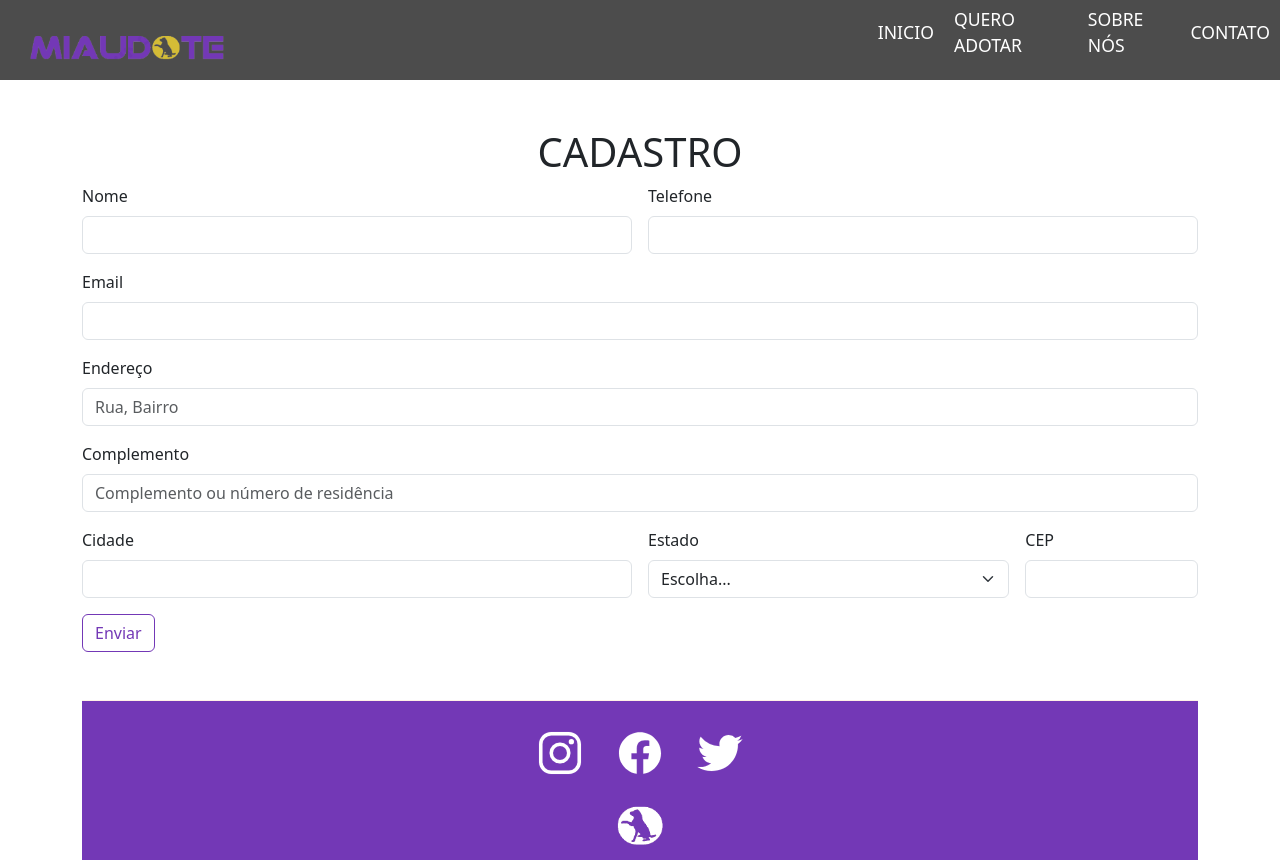
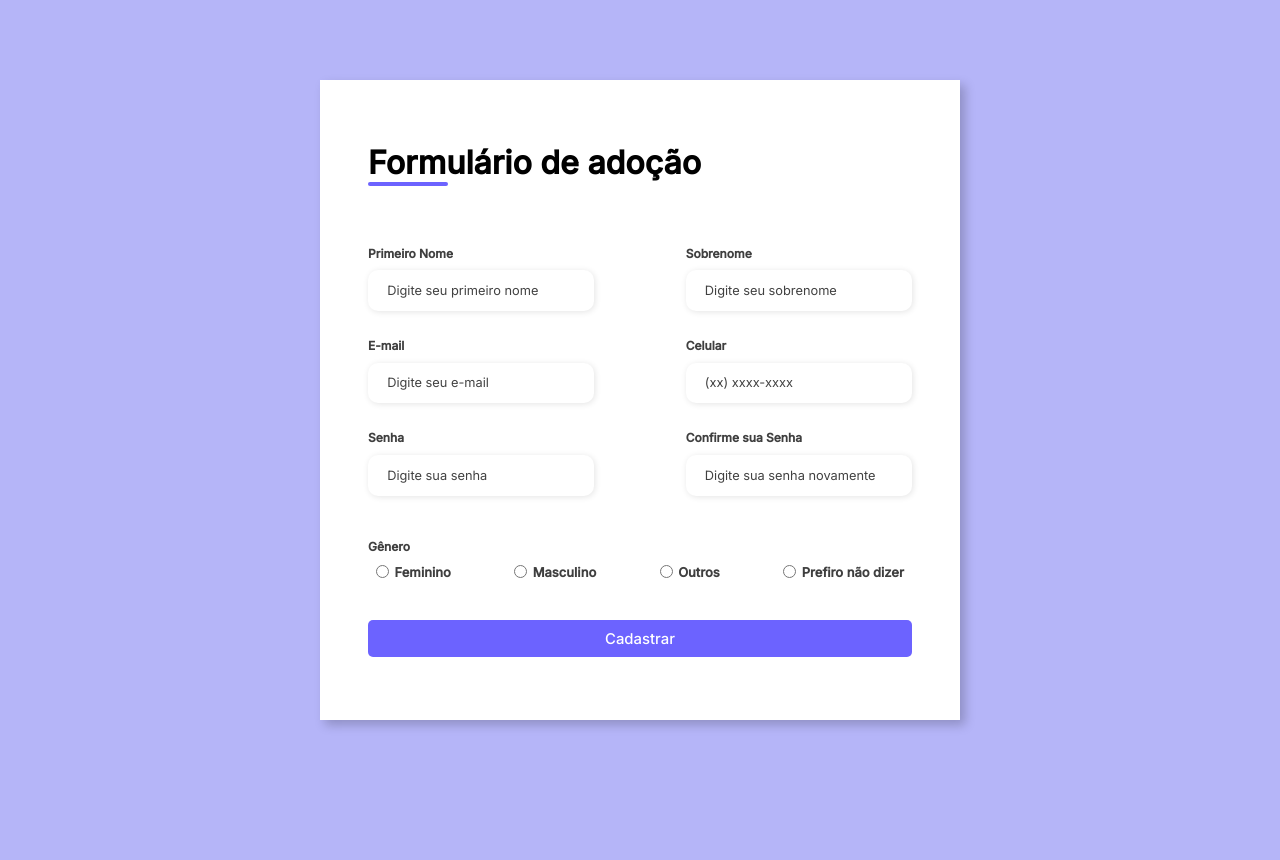
Before and after one commit to mariaeduardaauad/site, a PHP site: page /queroadotar.html in a window 1280 px wide. After the commit the page ends 729 px from the top, so only its background shows below. Run offline with PHP 8.4, Linux system fonts and the light colour scheme.

Commit message:
atualizando pagina de formulario

```diff
--- a/queroadotar.html
+++ b/queroadotar.html
@@ -1,104 +1,96 @@
 <!DOCTYPE html>
-<html lang="pt-BR">
+<html lang="pt-br">
+
 <head>
     <meta charset="UTF-8">
     <meta http-equiv="X-UA-Compatible" content="IE=edge">
     <meta name="viewport" content="width=device-width, initial-scale=1.0">
-    <link href="https://cdn.jsdelivr.net/npm/bootstrap@5.3.0-alpha1/dist/css/bootstrap.min.css" rel="stylesheet"
-    integrity="sha384-GLhlTQ8iRABdZLl6O3oVMWSktQOp6b7In1Zl3/Jr59b6EGGoI1aFkw7cmDA6j6gD" crossorigin="anonymous">
     <link rel="stylesheet" href="styles/queroadotar.css">
-    <title>Document</title>
+    <title>Formulário</title>
 </head>
+
 <body>
-    <header>
-        <div class="logo">
-          <img src="imagem/logoo.png" alt="logo do nav">
+
+
+    <div class="container">
+        <div class="form-image">
+            <img src="imagem/foto-cadastro.jpg" alt="">
         </div>
-        <div class="menu">
-          <ul>
-            <li><a href="index.html">Inicio</a></li>
-            <li><a href="index.html">Quero Adotar</a></li>
-            <li><a href="index.html">Sobre Nós</a></li>
-            <li><a href="index.html">Contato</a></li>
-          </ul>
-        </div>
-      </header>
-        <div class="container mt-5">
-            <div class="row">
-                <div class="col">
-                    <h2 class="display-6 text-center">CADASTRO</h2>
+        <div class="form">
+            <form action="#">
+                <div class="form-header">
+                    <div class="title">
+                        <h1>Formulário de adoção</h1>
                     </div>
                 </div>
 
-            <form class="row g-3">
-                <div class="col-md-6">
-                    <label for="inputName" class="form-label">Nome</label>
-                    <input type="text" class="form-control" id="inputName">
-                </div>
-                <div class="col-md-6">
-                    <label for="inputEmail4" class="form-label">Telefone</label>
-                    <input type="number" class="form-control" id="inputTel">
-                </div>
-                <div class="col-12">
-                    <label for="inputEmail4" class="form-label">Email</label>
-                    <input type="email" class="form-control" id="inputEmail4">
+                <div class="input-group">
+                    <div class="input-box">
+                        <label for="firstname">Primeiro Nome</label>
+                        <input id="firstname" type="text" name="firstname" placeholder="Digite seu primeiro nome" required>
                     </div>
 
-                <div class="col-12">
-                    <label for="inputAddress" class="form-label">Endereço</label>
-                    <input type="text" class="form-control" id="inputAddress" placeholder="Rua, Bairro">
+                    <div class="input-box">
+                        <label for="lastname">Sobrenome</label>
+                        <input id="lastname" type="text" name="lastname" placeholder="Digite seu sobrenome" required>
                     </div>
-                <div class="col-12">
-                    <label for="inputAddress2" class="form-label">Complemento</label>
-                    <input type="text" class="form-control" id="inputAddress2" placeholder="Complemento ou número de residência">
+                    <div class="input-box">
+                        <label for="email">E-mail</label>
+                        <input id="email" type="email" name="email" placeholder="Digite seu e-mail" required>
                     </div>
-                <div class="col-md-6">
-                    <label for="inputCity" class="form-label">Cidade</label>
-                    <input type="text" class="form-control" id="inputCity">
+
+                    <div class="input-box">
+                        <label for="number">Celular</label>
+                        <input id="number" type="tel" name="number" placeholder="(xx) xxxx-xxxx" required>
                     </div>
-                <div class="col-md-4">
-                    <label for="inputState" class="form-label">Estado</label>
-                    <select id="inputState" class="form-select">
-                        <option selected>Escolha...</option>
-                        <option>SP</option>
-                        <option>RJ</option>
-                        <option>ES</option>
-                        <option>MG</option>
+
+                    <div class="input-box">
+                        <label for="password">Senha</label>
+                        <input id="password" type="password" name="password" placeholder="Digite sua senha" required>
+                    </div>
 
 
+                    <div class="input-box">
+                        <label for="confirmPassword">Confirme sua Senha</label>
+                        <input id="confirmPassword" type="password" name="confirmPassword" placeholder="Digite sua senha novamente" required>
+                    </div>
 
-                    </select>
                 </div>
-                <div class="col-md-2">
-                    <label for="inputZip" class="form-label">CEP</label>
-                    <input type="text" class="form-control" id="inputZip">
+
+                <div class="gender-inputs">
+                    <div class="gender-title">
+                        <h6>Gênero</h6>
                     </div>
-                <div class="col-12">
-                    <button type="submit" class="btn btn-outline-warning bt-roxo">Enviar</button>
+
+                    <div class="gender-group">
+                        <div class="gender-input">
+                            <input id="female" type="radio" name="gender">
+                            <label for="female">Feminino</label>
+                        </div>
+
+                        <div class="gender-input">
+                            <input id="male" type="radio" name="gender">
+                            <label for="male">Masculino</label>
+                        </div>
+
+                        <div class="gender-input">
+                            <input id="others" type="radio" name="gender">
+                            <label for="others">Outros</label>
+                        </div>
+
+                        <div class="gender-input">
+                            <input id="none" type="radio" name="gender">
+                            <label for="none">Prefiro não dizer</label>
+                        </div>
+                    </div>
+                </div>
+
+                <div class="continue-button">
+                    <button><a href="index.html">Cadastrar</a> </button>
                 </div>
             </form>
         </div>
-        <div class="container mt-5">
-</body>
-<footer class="rodape">
-
-    <div class="areas-footer">
-        <div class="redes-sociais">
-          <a href=""><ion-icon name="logo-instagram" class="instagram"></ion-icon></a>
-          <a href=""><ion-icon name="logo-facebook"></ion-icon></a>
-          <a href=""><ion-icon name="logo-twitter"></ion-icon></a>
     </div>
-    </div>
-
-    <div class="logo-rodape">
-        <img class="imagem-rodape" src="imagem/logo-diminuida.png" alt="">
-    </div>
-
-</footer>
 </body>
 
-
-<script type="module" src="https://unpkg.com/ionicons@7.1.0/dist/ionicons/ionicons.esm.js"></script>
-<script nomodule src="https://unpkg.com/ionicons@7.1.0/dist/ionicons/ionicons.js"></script>
-
 </html>
--- a/styles/queroadotar.css
+++ b/styles/queroadotar.css
@@ -1,102 +1,210 @@
+@import url('https://fonts.googleapis.com/css2?family=Inter:wght@200;300;400;500&family=Open+Sans:wght@300;400;500;600&display=swap');
 * {
+    padding: 0;
     margin: 0;
-  padding: 0;
     box-sizing: border-box;
+    font-family: 'Inter', sans-serif;
 }
 
-header {
+body {
     width: 100%;
-  height: 10vh;
-  background: rgba(0, 0, 0, 0.7);
+    height: 100vh;
     display: flex;
+    justify-content: center;
     align-items: center;
-  justify-content: space-around;
-
-  z-index: 99;
+    background: #0c0ce94d;
 }
 
-header .logo {
+.container {
+    width: 80%;
+    height: 80vh;
     display: flex;
-  align-items: center;
-  justify-content: flex-start;
-  width: 900px;
-
+    box-shadow: 5px 5px 10px rgba(0, 0, 0, 0.212);
 }
 
-header .logo img {
-  width: 30%;
+.form-image {
+    width: 50%;
+    display: flex;
+    justify-content: center;
+    align-items: center;
+    background-color: #fde3a7d7;
+    padding: 1rem;
 }
 
-header .menu ul {
-  display: flex;
-  justify-content: space-around;
-  align-items: center;
-
+.form-image img {
+    width: 106%;
 }
 
-header .menu ul li {
-  padding: 0 10px;
-  list-style: none;
+.form {
+    width: 50%;
+    display: flex;
+    flex-direction: column;
+    justify-content: center;
+    align-items: center;
+    background-color: #fff;
+    padding: 3rem;
 }
 
-header .menu ul li a {
-  text-decoration: none;
-  text-transform: uppercase;
-  color: white;
-  transition: 0.5s ease;
-  font-weight: 450;
-  font-size: 1.1rem;
-  justify-content: center;
+.form-header {
+    margin-bottom: 3rem;
+    display: flex;
+    justify-content: space-between;
+}
+
+.login-button {
+    display: flex;
     align-items: center;
 }
 
-header .menu ul li a:hover {
-  color: #d4bc36;
+.login-button button {
+    border: none;
+    background-color: #6c63ff;
+    padding: 0.4rem 1rem;
+    border-radius: 5px;
+    cursor: pointer;
 }
 
-.bt-roxo {
-  border: 1px solid #7338b6;
-  color: #7338b6;
+.login-button button:hover {
+    background-color: #6b63fff1;
 }
 
-.rodape{
-  height: 20vh;
-  padding: 22px;
-  border-top: 0.4px solid #FFF2E7;
-  background-color: #7338b6;
+.login-button button a {
+    text-decoration: none;
+    font-weight: 500;
+    color: #fff;
 }
 
-.titulo-rodape{
-  text-align: center;
-  font-family: 'Righteous', cursive;
-  font-size: 36px;
-  font-weight: 400;
-  color: white;
+.form-header h1::after {
+    content: '';
+    display: block;
+    width: 5rem;
+    height: 0.3rem;
+    background-color: #6c63ff;
+    margin: 0 auto;
+    position: absolute;
+    border-radius: 10px;
 }
 
-.rodape .logo-rodape{
-  margin-top: 1%;
-  width: 100%;
-  height: 5vh;
+
+.input-group {
+    display: flex;
+    flex-wrap: wrap;
+    justify-content: space-between;
+    padding: 1rem 0;
+}
+
+.input-box {
+    display: flex;
+    flex-direction: column;
+    margin-bottom: 1.1rem;
+}
+
+.input-box input {
+    margin: 0.6rem 0;
+    padding: 0.8rem 1.2rem;
+    border: none;
+    border-radius: 10px;
+    box-shadow: 1px 1px 6px #0000001c;
+    font-size: 0.8rem;
+}
+
+.input-box input:hover {
+    background-color: #eeeeee75;
+}
+
+.input-box input:focus-visible {
+    outline: 1px solid #6c63ff;
+}
+
+.input-box label,
+.gender-title h6 {
+    font-size: 0.75rem;
+    font-weight: 600;
+    color: #000000c0;
+}
+
+.input-box input::placeholder {
+    color: #000000be;
+}
+
+.gender-group {
+    display: flex;
+    justify-content: space-between;
+    margin-top: 0.62rem;
+    padding: 0 .5rem;
+}
+
+.gender-input {
     display: flex;
     align-items: center;
-  justify-content: center;
-}
-.rodape .logo-rodape .imagem-rodape{
-  width: 5%;
 }
 
-.rodape .areas-footer  {
-  color: white;
+.gender-input input {
+    margin-right: 0.35rem;
+}
+
+.gender-input label {
+    font-size: 0.81rem;
+    font-weight: 600;
+    color: #000000c0;
+}
+
+.continue-button button {
     width: 100%;
-  display: flex;
-  flex-direction: row;
-  justify-content: space-around;
-  align-items: center;
-  font-size: 300%;
+    margin-top: 2.5rem;
+    border: none;
+    background-color: #6c63ff;
+    padding: 0.62rem;
+    border-radius: 5px;
+    cursor: pointer;
 }
-.rodape .areas-footer  a{
+
+.continue-button button:hover {
+    background-color: #6b63fff1;
+}
+
+.continue-button button a {
     text-decoration: none;
-  color: white;
-  margin: 10px;
+    font-size: 0.93rem;
+    font-weight: 500;
+    color: #fff;
 }
+
+@media screen and (max-width: 1330px) {
+    .form-image {
+        display: none;
+    }
+    .container {
+        width: 50%;
+    }
+    .form {
+        width: 100%;
+    }
+}
+
+@media screen and (max-width: 1064px) {
+    .container {
+        width: 90%;
+        height: auto;
+    }
+    .input-group {
+        flex-direction: column;
+        z-index: 5;
+        padding-right: 5rem;
+        max-height: 10rem;
+        overflow-y: scroll;
+        flex-wrap: nowrap;
+    }
+    .gender-inputs {
+        margin-top: 2rem;
+    }
+    .gender-group {
+        flex-direction: column;
+    }
+    .gender-title h6 {
+        margin: 0;
+    }
+    .gender-input {
+        margin-top: 0.5rem;
+    }
+}
```
Also changed, not shown: imagem/foto-cadastro.jpg (added), imagem/foto-cadastrp.jpg (added). Lines whose indentation alone changed are shown as unchanged.
